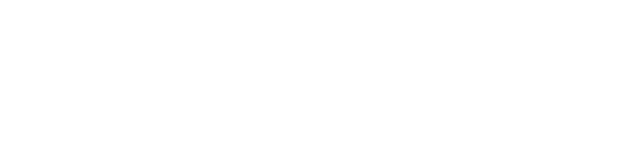
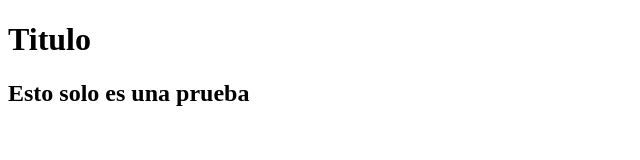
Before and after one commit to CandyMontero/Repositorio, a plain HTML site: page prueba.html in a window 1280 px wide. Shown: the whole page, without its empty margins (0-640 px from the left). Drawn offline with Linux system fonts and the light colour scheme.

Commit message:
dos cambios

```diff
--- a/prueba.html
+++ b/prueba.html
@@ -7,6 +7,8 @@
     <title>Document</title>
 </head>
 <body>
+    <h1>Titulo</h1>
 
+    <h2>Esto solo es una prueba</h2>
 </body>
 </html>
```
Also changed, not shown: index.html (+1 -1 lines).
